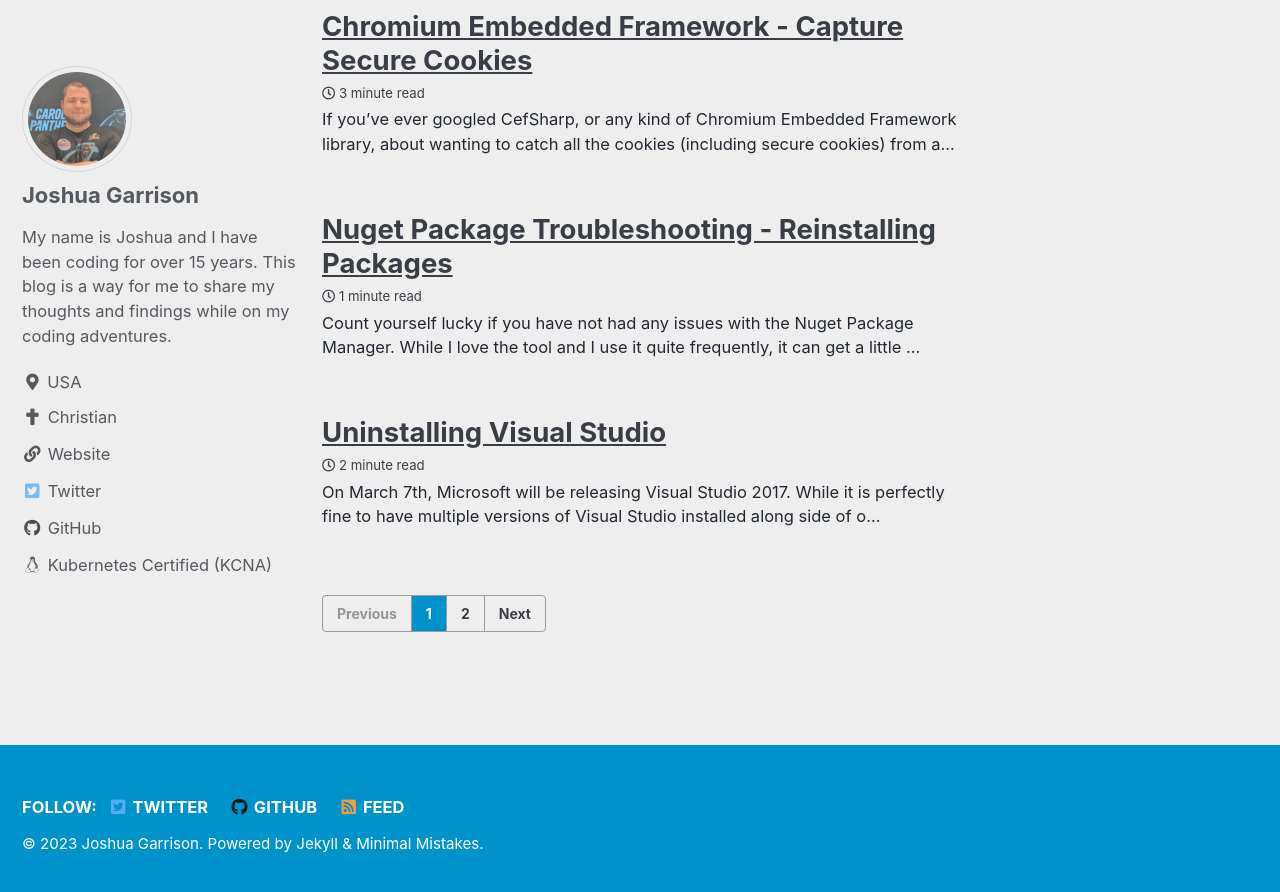
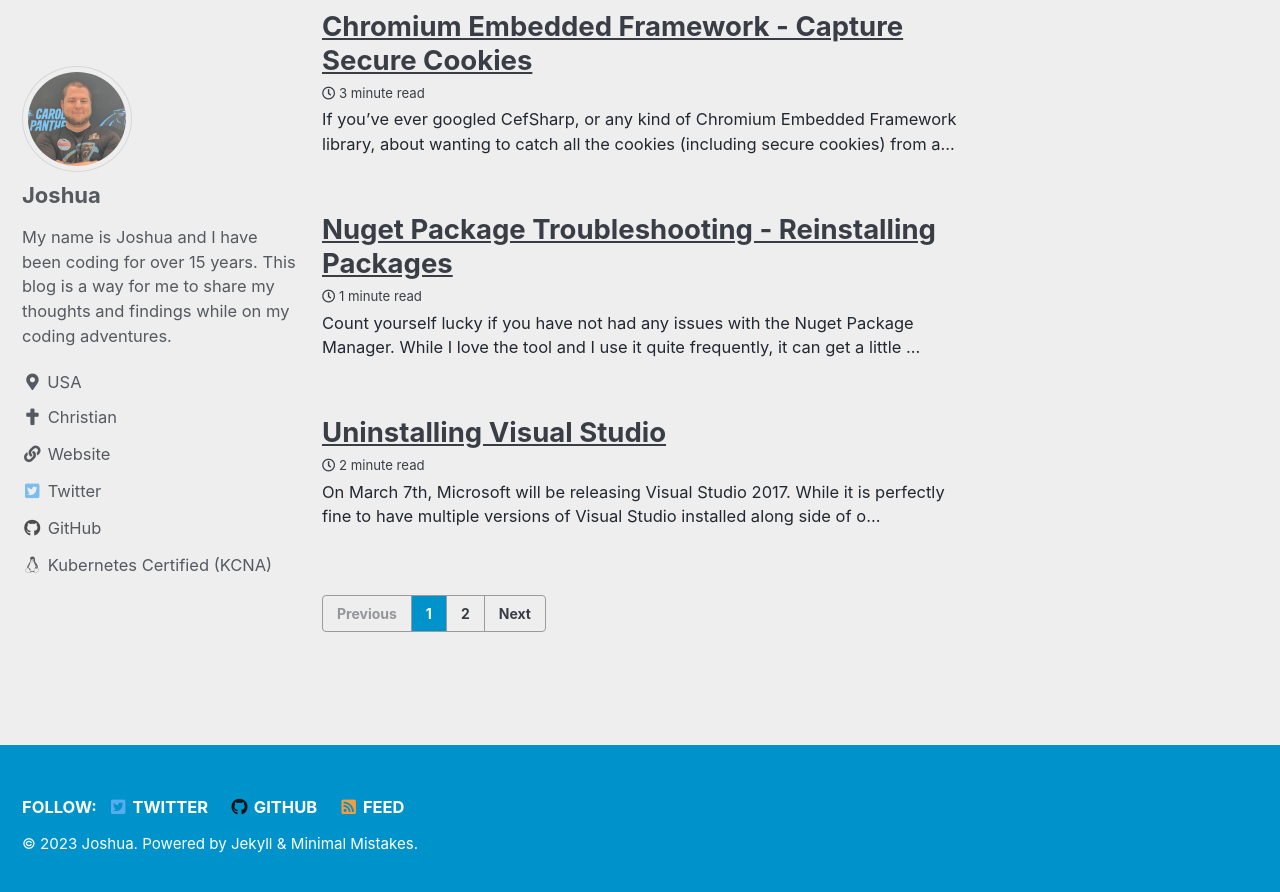
Before and after one commit to binaryn3xus/binaryn3xus.github.io, a Jekyll site: the page built from index.html, in a window 1280 px wide and 900 px high, scrolled down 1646 px. Shown: the top 892 px of the window. Built offline with Jekyll 4.4.1, drawn with Linux system fonts in a browser that asks for light colours; cached includes are drawn as plain includes; the list of posts is cut into pages by our own code.

Commit message:
Reduce naming

```diff
--- a/_config.yml
+++ b/_config.yml
@@ -7,7 +7,7 @@
 title                    : ".Net Evolved"
 title_separator          : "-"
 subtitle                 : # site tagline that appears below site title in masthead
-name                     : "Joshua Garrison"
+name                     : "Joshua"
 description              : "A development blog mostly based in the C# world, however it sometimes liked to venture into the Home Automation world as well!"
 url                      : "https://binaryn3xus.github.io"
 baseurl                  : # the subpath of your site, e.g. "/blog"
@@ -82,7 +82,7 @@
 
 # Site Author
 author:
-  name             : "Joshua Garrison"
+  name             : "Joshua"
   avatar           : "/assets/images/bio-photo.png"
   bio              : "My name is Joshua and I have been coding for over 15 years. This blog is a way for me to share my thoughts and findings while on my coding adventures."
   location         : "USA"
```
Also changed, not shown: _pages/about.md (+1 -1 lines).
